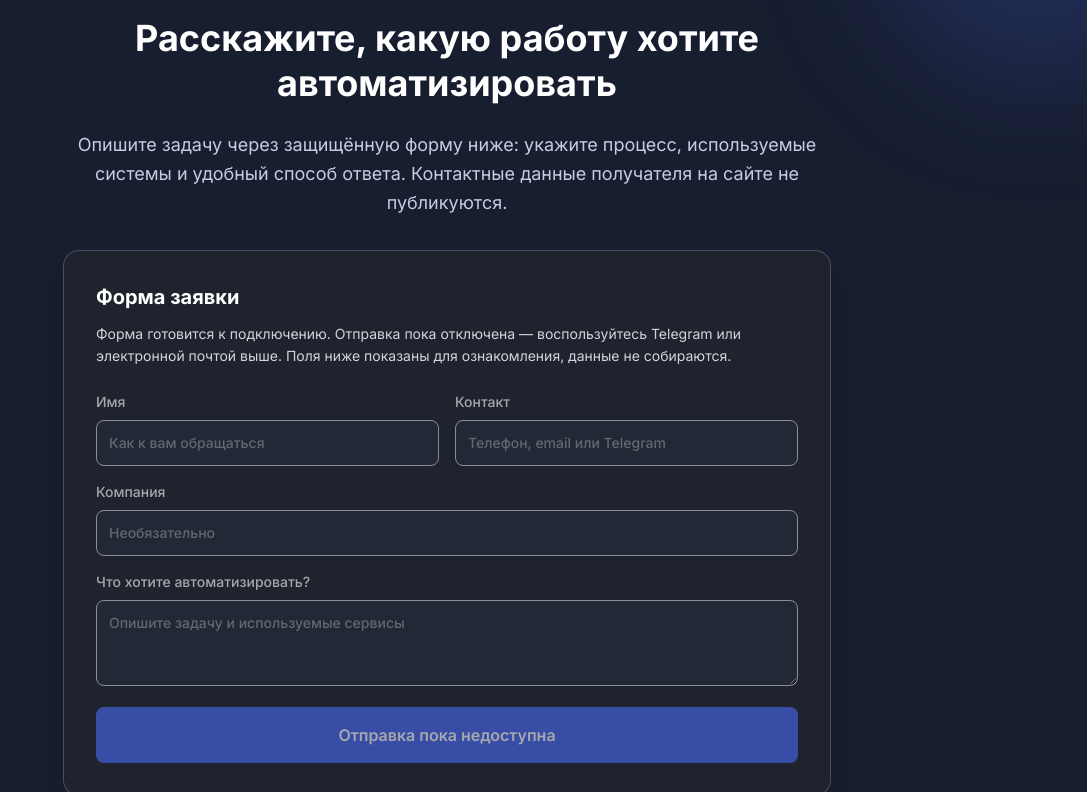
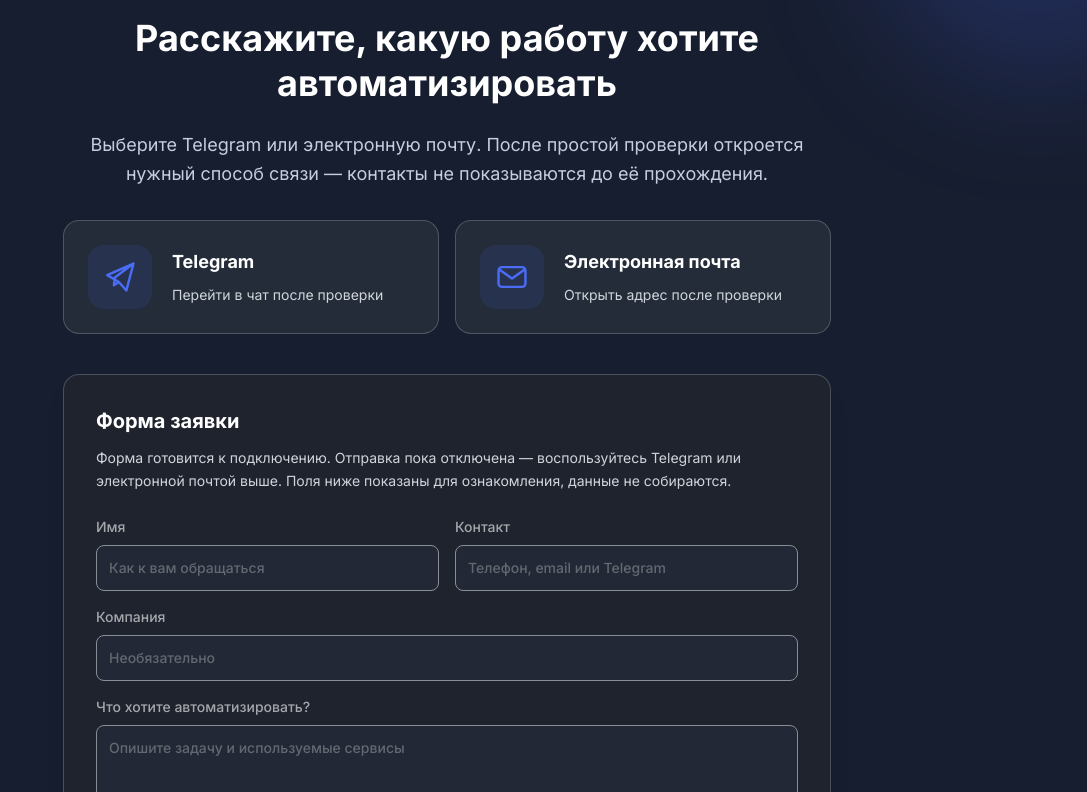
Before and after one commit to valhoroshev-web/ai-business-site, a Next.js app: page / in a window 1280 px wide. Shown: the part 5148-5940 px from the top of the page, without its empty margins (193-1280 px from the left). Built offline with nearby package versions, Linux system fonts and the light colour scheme; no server answers.

Commit message:
Restore two channel icons and move CAPTCHA to contact reveal

```diff
--- a/src/app/page.tsx
+++ b/src/app/page.tsx
@@ -1,5 +1,6 @@
 import Link from "next/link";
 import LeadForm from "@/components/LeadForm";
+import ContactMethods from "@/components/ContactMethods";
 import { isLeadFormReady } from "@/lib/lead-config";
 import type { Metadata } from "next";
 
@@ -331,10 +332,11 @@ export default function Home() {
             <p className="mb-4 text-sm font-semibold uppercase tracking-[0.18em] text-[#9ab1ff]">Следующий шаг</p>
             <h2 className="mb-6 text-3xl font-bold leading-tight md:text-4xl">Расскажите, какую работу хотите автоматизировать</h2>
             <p className="mb-8 text-lg leading-relaxed text-[#c5cee0]">
-              Опишите задачу через защищённую форму ниже: укажите процесс, используемые системы
-              и удобный способ ответа. Контактные данные получателя на сайте не публикуются.
+              Выберите Telegram или электронную почту. После простой проверки откроется
+              нужный способ связи — контакты не показываются до её прохождения.
             </p>
-            <div className="mt-8">
+            <ContactMethods />
+            <div className="mt-10">
               <LeadForm
                 enabled={leadsReady}
                 siteKey={process.env.NEXT_PUBLIC_TURNSTILE_SITE_KEY}
```
